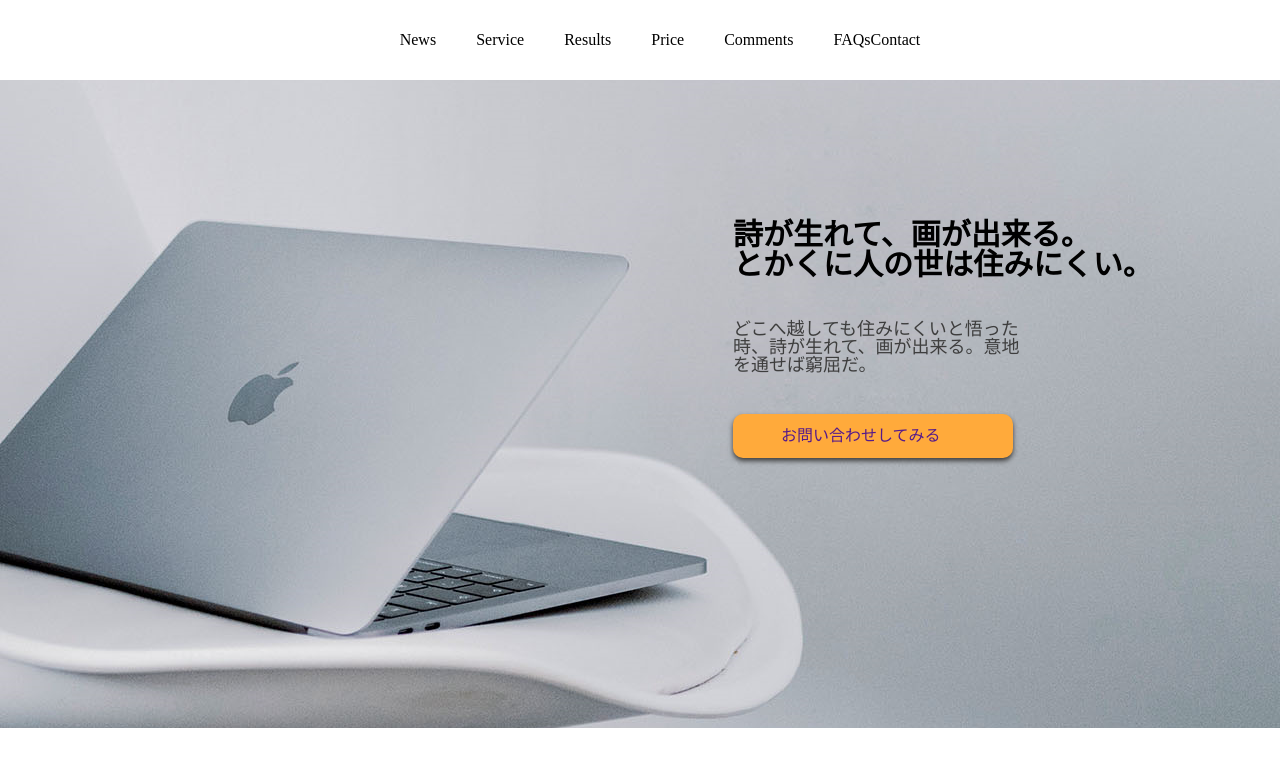
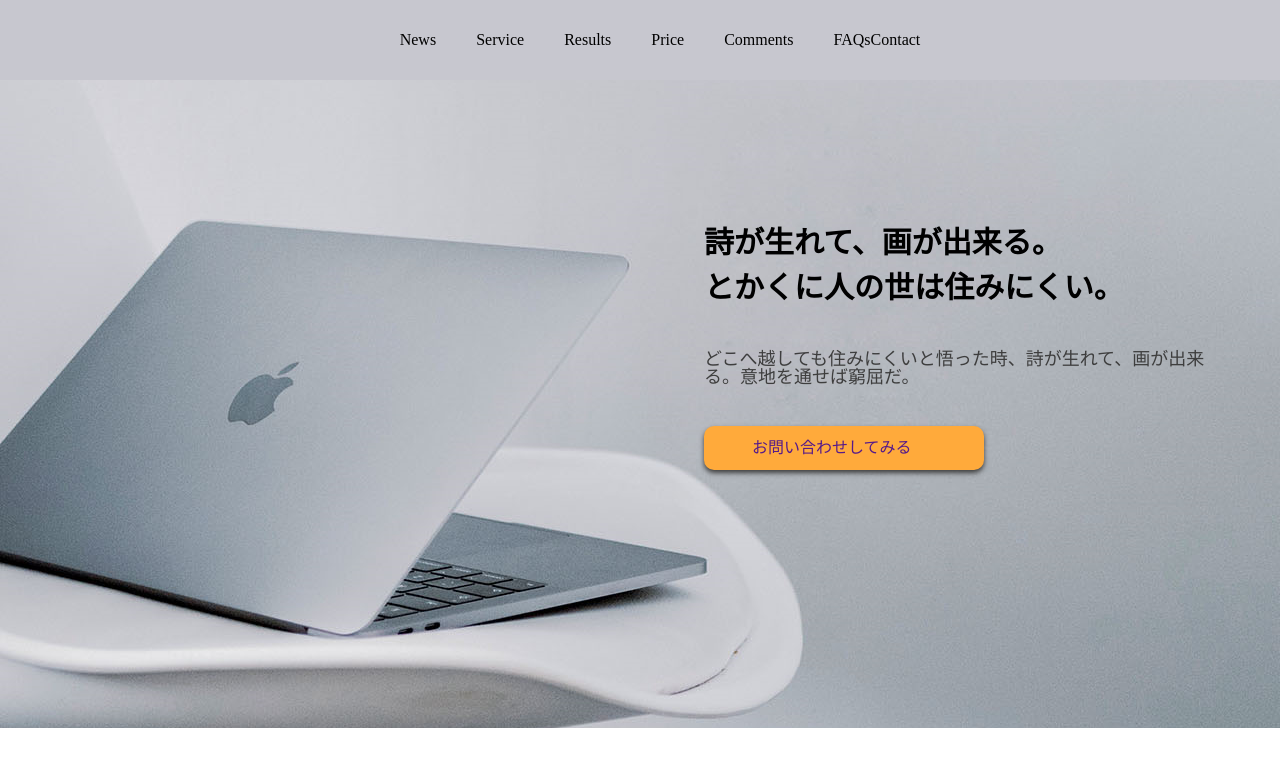
Before and after one commit to yosuke0124/2nd-last, a plain HTML site: page index.html in a window 1280 px wide. Drawn offline with Linux system fonts and the light colour scheme.

Commit message:
Add files via upload

```diff
--- a/css/style.css
+++ b/css/style.css
@@ -1,5 +1,6 @@
 body {
   max-width: 1366px;
+  word-break: break-word;
 }
 
 * {
@@ -8,7 +9,7 @@ body {
 
 #header {
   width: 100%;
-  background: #FFFFff;
+  background: #C7C7CF;
   height: 80px;
   z-index: 999;
   position: relative;
@@ -53,22 +54,23 @@ body {
 .mv-wrap {
   text-align: left;
   padding-top: 140px;
-  padding-left: 733px;
+  padding-left: 55%;
+  margin: 0 auto;
   height: 264px;
 }
 
 .mv-wrap .mv-title {
   text-align: left;
-  width: 420px;
-  text-align: left;
   font-family: Bold;
   font-size: 30px;
   letter-spacing: 0.02px;
+  line-height: 45px;
+  white-space: normal;
 }
 
 .mv-wrap .mv-text {
   margin: 40px 0;
-  width: 300px;
+  width: 524px;
   font-size: 18px;
   color: #3E3E3E;
   opacity: 1;
```
